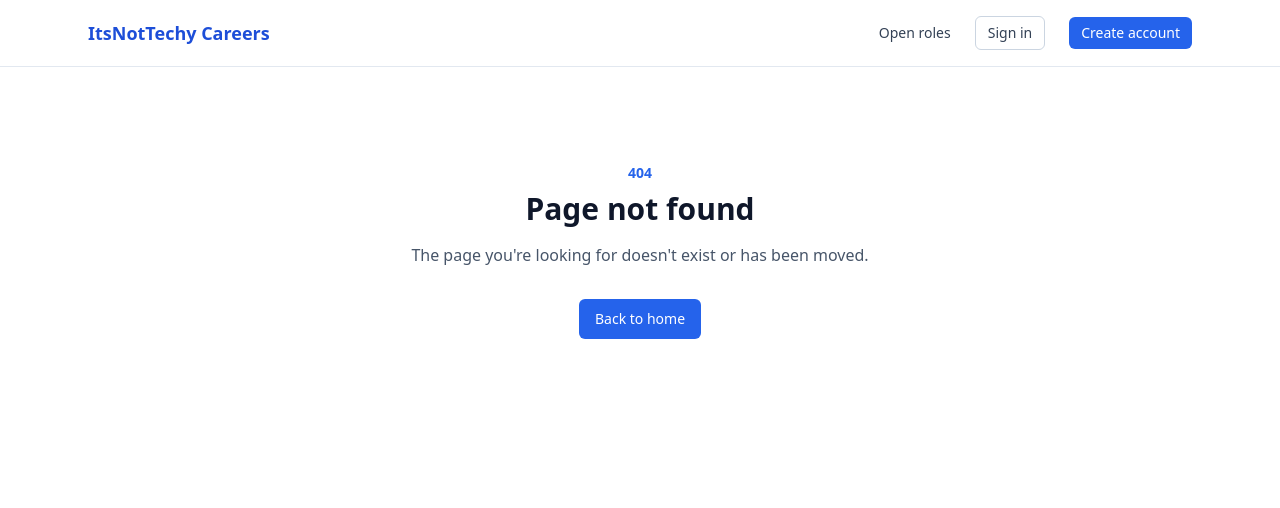
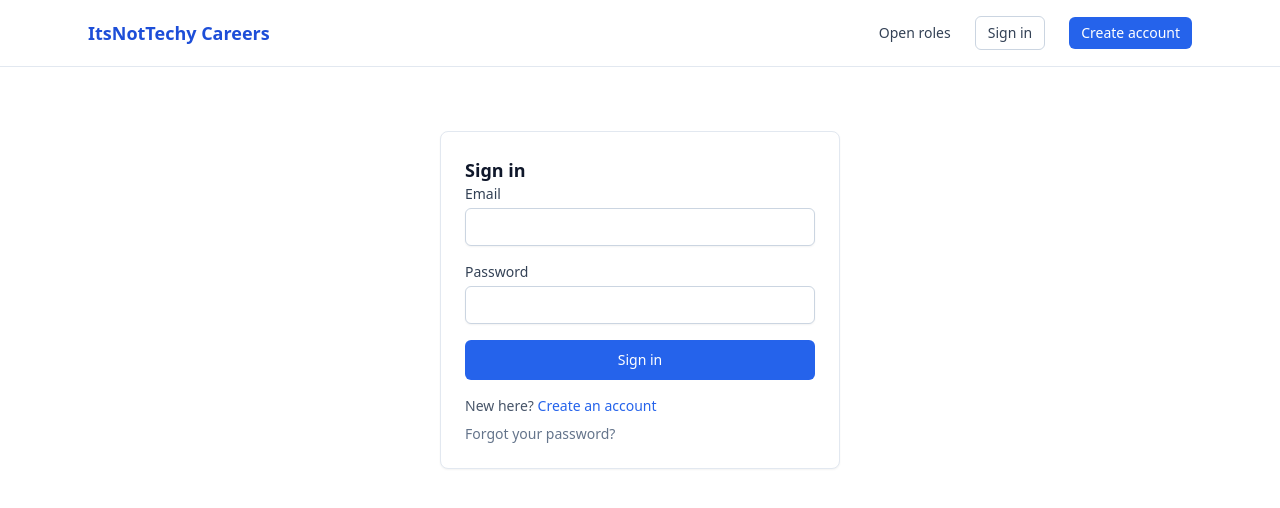
Before and after one commit to onsectivewebsite/career-itsnottechy, a Next.js app: page /login in a window 1280 px wide. Before the commit this address had no page. Shown: the top 508 px of the page. Built offline with nearby package versions, Linux system fonts and the light colour scheme.

Commit message:
feat(auth-ui): add login page with NextAuth credentials flow

```diff
--- /dev/null
+++ b/src/app/(auth)/login/LoginForm.tsx
@@ -0,0 +1,60 @@
+'use client';
+
+import { useState } from 'react';
+import { signIn } from 'next-auth/react';
+import { useRouter } from 'next/navigation';
+import { Input } from '@/components/ui/Input';
+import { Label } from '@/components/ui/Label';
+import { Button } from '@/components/ui/Button';
+import { Alert } from '@/components/ui/Alert';
+import { sanitizeReturnTo } from '@/lib/auth/returnTo';
+
+export function LoginForm({ returnTo }: { returnTo?: string }) {
+  const router = useRouter();
+  const [email, setEmail] = useState('');
+  const [password, setPassword] = useState('');
+  const [submitting, setSubmitting] = useState(false);
+  const [error, setError] = useState<string | null>(null);
+
+  async function onSubmit(e: React.FormEvent) {
+    e.preventDefault();
+    setSubmitting(true);
+    setError(null);
+    const result = await signIn('credentials', {
+      email,
+      password,
+      redirect: false,
+    });
+    setSubmitting(false);
+    if (!result || result.error) {
+      setError('Email or password is incorrect.');
+      return;
+    }
+    const safe = sanitizeReturnTo(returnTo);
+    router.replace(safe ?? '/dashboard');
+    router.refresh();
+  }
+
+  return (
+    <form onSubmit={onSubmit} className="space-y-4">
+      {error && <Alert tone="error">{error}</Alert>}
+      <div>
+        <Label htmlFor="email">Email</Label>
+        <Input
+          id="email" name="email" type="email" autoComplete="email" required
+          value={email} onChange={(e) => setEmail(e.target.value)} className="mt-1"
+        />
+      </div>
+      <div>
+        <Label htmlFor="password">Password</Label>
+        <Input
+          id="password" name="password" type="password" autoComplete="current-password" required
+          value={password} onChange={(e) => setPassword(e.target.value)} className="mt-1"
+        />
+      </div>
+      <Button type="submit" disabled={submitting} className="w-full">
+        {submitting ? 'Signing in…' : 'Sign in'}
+      </Button>
+    </form>
+  );
+}
--- /dev/null
+++ b/src/app/(auth)/login/page.tsx
@@ -0,0 +1,35 @@
+import Link from 'next/link';
+import { PublicNav } from '@/components/PublicNav';
+import { Card, CardTitle } from '@/components/ui/Card';
+import { LoginForm } from './LoginForm';
+
+export const metadata = { title: 'Sign in · ItsNotTechy Careers' };
+
+export default function LoginPage({
+  searchParams,
+}: {
+  searchParams: { returnTo?: string };
+}) {
+  return (
+    <>
+      <PublicNav />
+      <main className="mx-auto max-w-md px-6 py-16">
+        <Card>
+          <CardTitle>Sign in</CardTitle>
+          <LoginForm returnTo={searchParams.returnTo} />
+          <p className="mt-4 text-sm text-slate-600">
+            New here?{' '}
+            <Link href="/register" className="font-medium text-brand-600 hover:underline">
+              Create an account
+            </Link>
+          </p>
+          <p className="mt-2 text-sm text-slate-600">
+            <Link href="/reset" className="text-slate-500 hover:underline">
+              Forgot your password?
+            </Link>
+          </p>
+        </Card>
+      </main>
+    </>
+  );
+}
--- /dev/null
+++ b/src/app/Providers.tsx
@@ -0,0 +1,6 @@
+'use client';
+import { SessionProvider } from 'next-auth/react';
+
+export function Providers({ children }: { children: React.ReactNode }) {
+  return <SessionProvider>{children}</SessionProvider>;
+}
--- a/src/app/layout.tsx
+++ b/src/app/layout.tsx
@@ -1,4 +1,5 @@
 import type { Metadata } from 'next';
+import { Providers } from './Providers';
 import './globals.css';
 
 export const metadata: Metadata = {
@@ -9,7 +10,9 @@ export const metadata: Metadata = {
 export default function RootLayout({ children }: { children: React.ReactNode }) {
   return (
     <html lang="en">
-      <body>{children}</body>
+      <body>
+        <Providers>{children}</Providers>
+      </body>
     </html>
   );
 }
```
